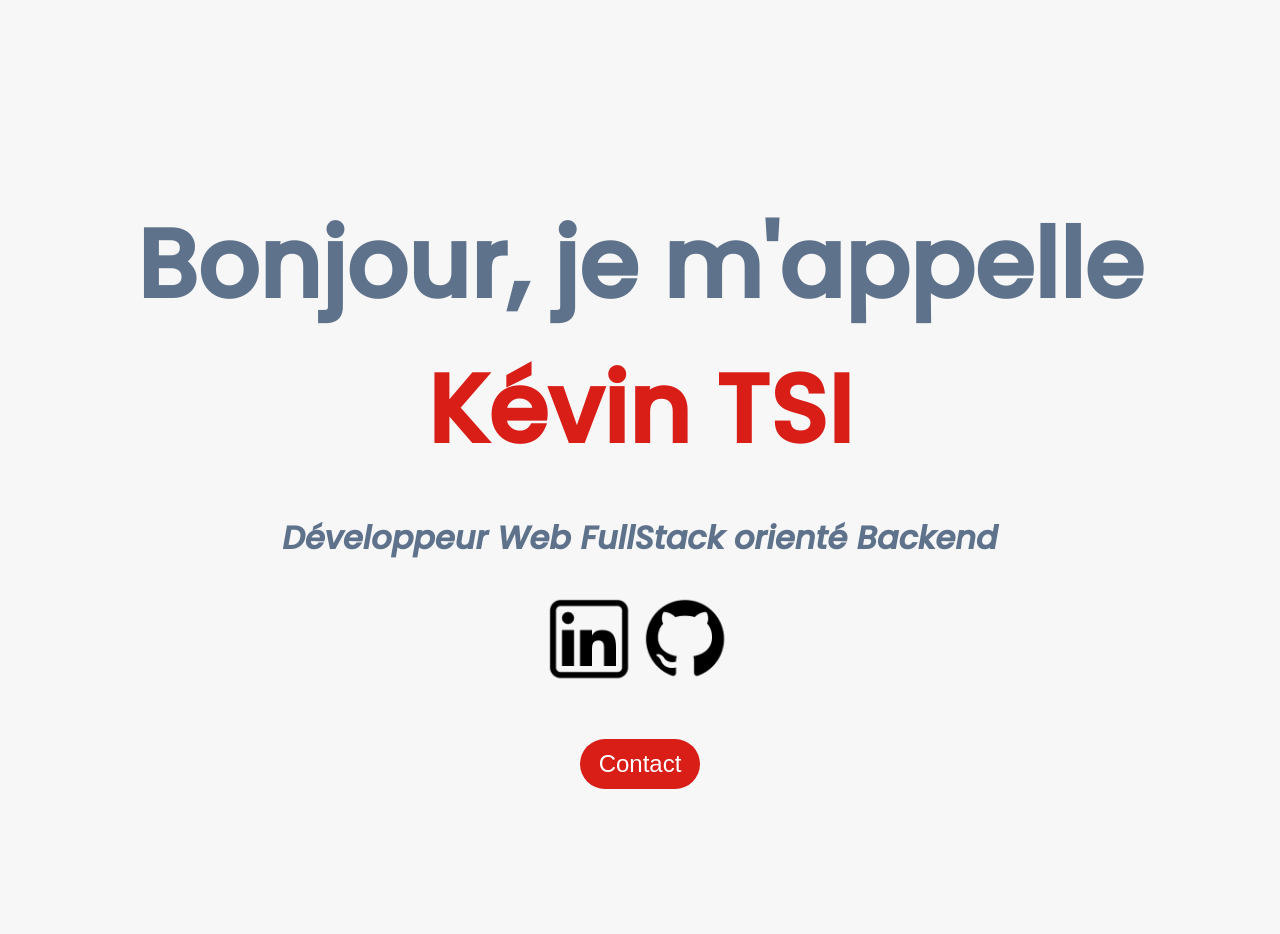
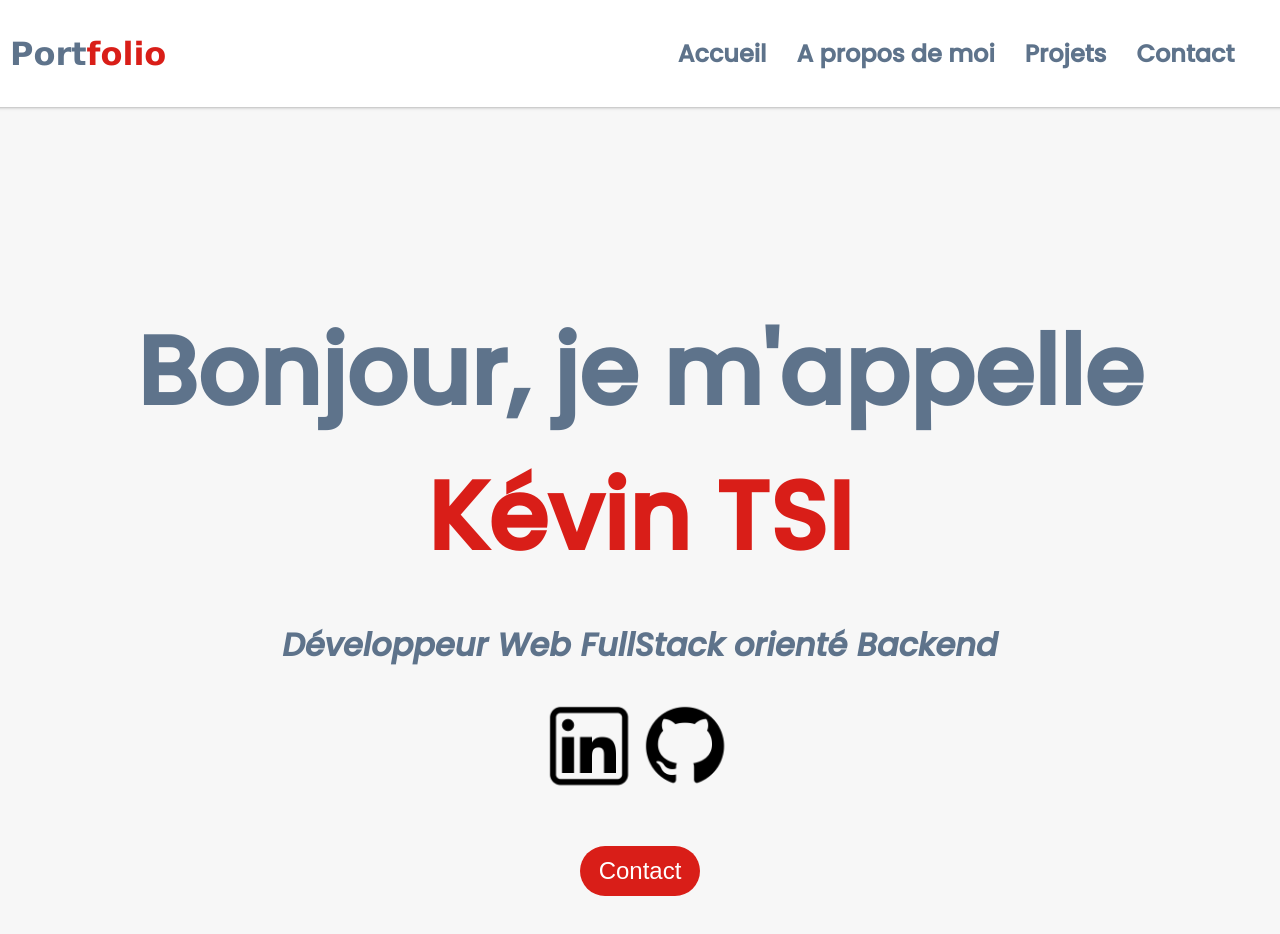
Before and after one commit to kevintsi/my-portfolio, a React (Create React App) app: page / in a window 1280 px wide. Shown: the top 934 px of the page. Built offline with nearby package versions, Linux system fonts and the light colour scheme.

Commit message:
Suppression de la navbar disparaissant en scrollant + ajout navbar fixe

```diff
--- a/src/components/NavBar/NavBar.css
+++ b/src/components/NavBar/NavBar.css
@@ -9,11 +9,11 @@
   padding: 20px;
   /* Transition effect when sliding down (and up) */
   width: 100%;
-  position: fixed;
+  position: sticky;
 }
 
 .nav-hidden {
-  position: fixed;
+  position: sticky;
   top: 0;
   left: 0;
   right: 0;
--- a/src/components/NavBar/NavBar.js
+++ b/src/components/NavBar/NavBar.js
@@ -2,10 +2,8 @@ import React, { useState } from "react";
 import { NavLink } from "react-router-dom";
 import { NavHashLink } from "react-router-hash-link"
 import "./NavBar.css";
-import useScroll from "./useHideOnScroll";
 const NavBar = () => {
 
-    const { scrollDirection } = useScroll();
     const [isMenuShown, setIsMenuShown] = useState(false)
 
     const showMobileMenu = () => {
@@ -25,7 +23,7 @@ const NavBar = () => {
                 <img src={process.env.PUBLIC_URL + "/images/hamburger_menu.png"} alt="menu" onClick={() => showMobileMenu()} />
                 <NavLink to="/" className="portfolio" exact><span className="port">Port</span><span className="folio">folio</span></NavLink>
             </nav>
-            <nav className={scrollDirection === "down" || !scrollDirection ? "nav-container" : "nav-hidden"} >
+            <nav className="nav-container" >
                 <div className="nav-left">
                     <NavLink to="/" className="portfolio" exact><span className="port">Port</span><span className="folio">folio</span></NavLink>
                 </div>
```
